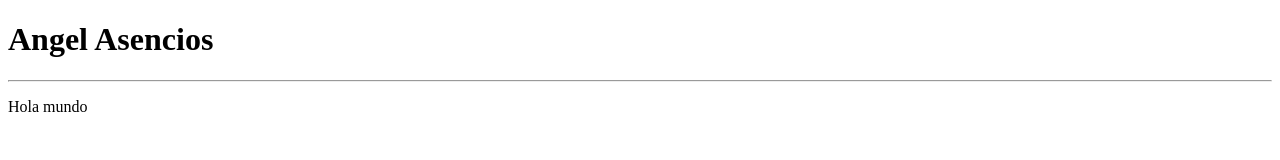
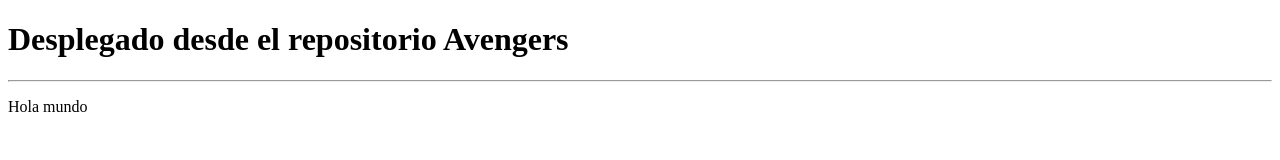
Before and after one commit to Angel-s-Organization/avengers, a plain HTML site: page docs/index.html in a window 1280 px wide. Drawn offline with Linux system fonts and the light colour scheme.

Commit message:
Update index.html

```diff
--- a/docs/index.html
+++ b/docs/index.html
@@ -3,10 +3,10 @@
 <head>
    <meta charset="UTF-8">
    <meta name="viewport" content="width=device-width, initial-scale=1.0">
-   <title>Angel Asencios</title>
+   <title>Página Avengers</title>
 </head>
 <body>
-   <h1>Angel Asencios</h1>
+   <h1>Desplegado desde el repositorio Avengers</h1>
    <hr>
    <p>Hola mundo</p>
 
```
